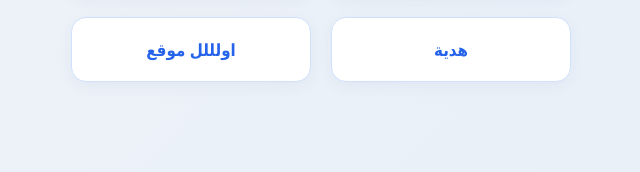
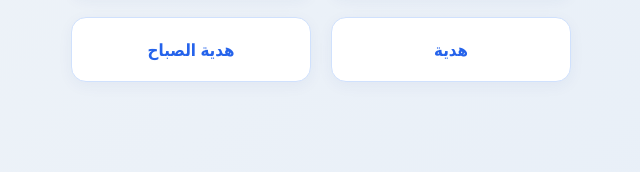
Before and after one commit to abdlhmeedweb8/main-website, a plain HTML site: page page5.html in a window 1280 px wide. Shown: the part 394-566 px from the top of the page, 319-959 px from the left. Drawn offline with Linux system fonts and the light colour scheme.

Commit message:
page5.html

```diff
--- a/page5.html
+++ b/page5.html
@@ -157,7 +157,7 @@
                 <a href="https://abdlhmeedweb8.github.io/rori-srory/" target="_blank">هدية</a>
             </div>
             <div class="link-card">
-                <a href="https://abdlhmeedweb8.github.io/goodmorning-hoory/" target="_blank">اولللل موقع</a>
+                <a href="https://abdlhmeedweb8.github.io/goodmorning-hoory/" target="_blank">هدية الصباح</a>
             </div>
         </div>
     </div>
```
